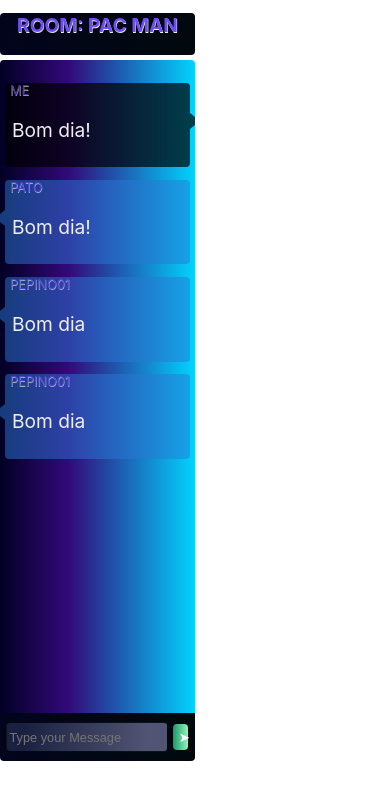
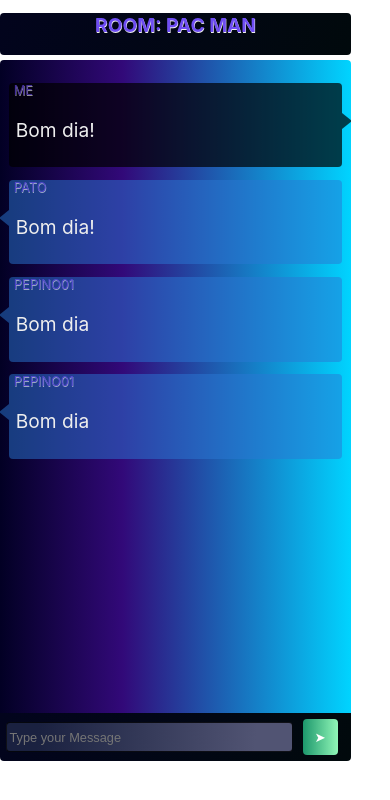
Before and after one commit to velloware/talkware-frontend, a React (Create React App) app: page / in a window 390 px wide. Shown: the top 800 px of the page. Built offline with nearby package versions, Linux system fonts and the light colour scheme; no server answers.

Commit message:
Deixando o chat responsivo

```diff
--- a/src/IO/getAudioMicrophone.js
+++ b/src/IO/getAudioMicrophone.js
@@ -15,7 +15,7 @@ export class AudioMicrophone {
     let chunks = [];
     let mediaRecorder = null;
 
-    var audio = document.createElement("audio");
+    //var audio = document.createElement("audio");
     try {
       const GetMidiaStream = await navigator.mediaDevices.getUserMedia({
         audio: true,
--- a/src/components/Chat/Chat.module.css
+++ b/src/components/Chat/Chat.module.css
@@ -14,3 +14,9 @@
   height: 2.2em;
   margin-bottom: 5px;
 }
+
+@media screen and (max-width: 480px) {
+  .chat {
+    max-width: 90vw;
+  }
+}
--- a/src/components/Chat/InputSend.module.css
+++ b/src/components/Chat/InputSend.module.css
@@ -41,7 +41,18 @@
 
 .buttonSend:hover {
   cursor: pointer;
-  background-position: right center; /* change the direction of the change here */
+  background-position: right center;
   color: #2d2e30;
   text-decoration: none;
 }
+
+@media screen and (max-width: 480px) {
+  .messageSend {
+    max-width: 90vw;
+  }
+  .buttonSend {
+    height: 2.7em;
+    margin-right: 1em;
+    width: 10%;
+  }
+}
--- a/src/components/Chat/Message.module.css
+++ b/src/components/Chat/Message.module.css
@@ -51,8 +51,8 @@
     opacity: .2;
   }
 
+}
 
-}
 .recived {
   background-color: rgba(43, 121, 211, 0.5);
 }
--- a/src/components/Chat/MessageArea.module.css
+++ b/src/components/Chat/MessageArea.module.css
@@ -1,5 +1,5 @@
 .messageContainer {
-  width: 50vw;
+  max-width: 50vw;
   background: rgb(2,0,36);
   background: linear-gradient(90deg, rgba(2,0,36,1) 0%, rgba(50,9,121,1) 35%, rgba(0,212,255,1) 100%);
   padding: 10px 0px;
@@ -7,3 +7,9 @@
   height: 75vh;
   overflow-y: auto;
 }
+
+@media screen and (max-width: 480px) {
+  .messageContainer {
+    max-width: 90vw;
+  }
+}
```
